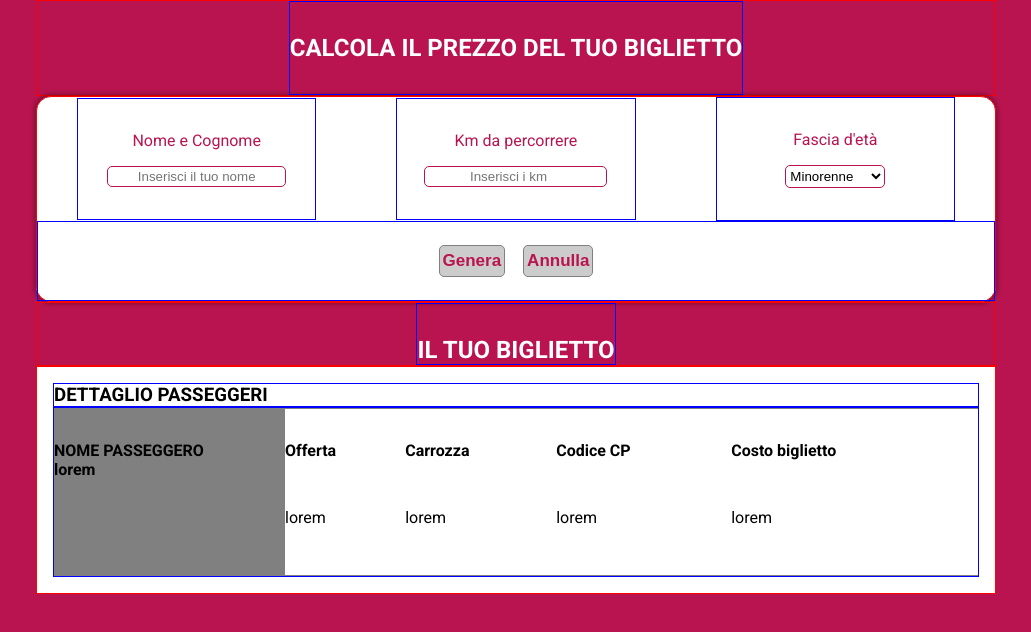
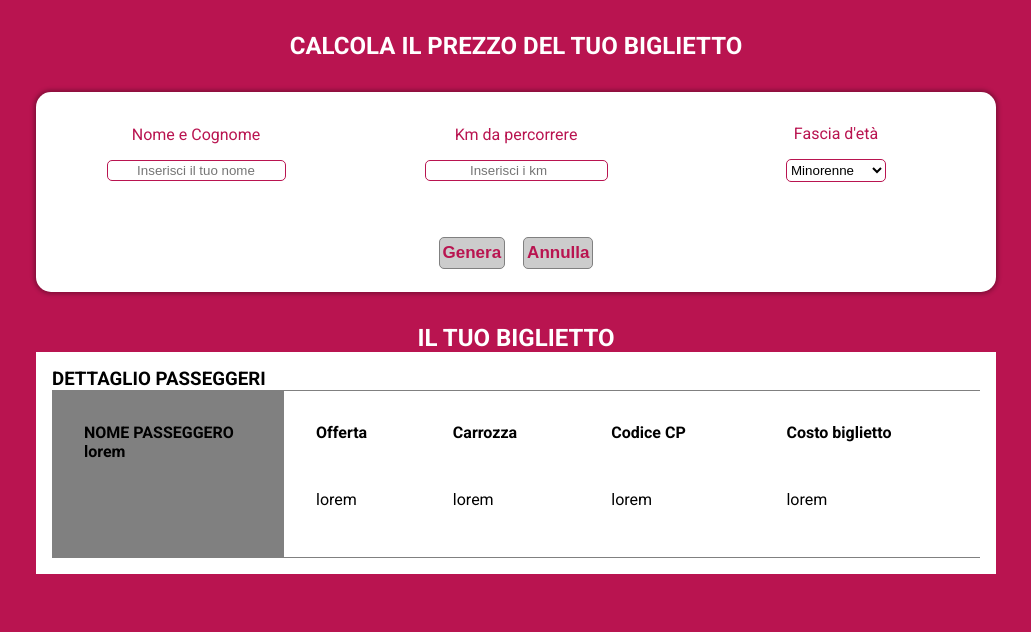
Before and after one commit to cromeo98/-js-biglietto-treno-form, a plain HTML site: page index.html in a window 1280 px wide. Shown: the whole page, without its empty margins (124-1155 px from the left). Drawn offline with Linux system fonts and the light colour scheme.

Commit message:
remove debug borders + add pad-left in td, th

```diff
--- a/css/framework.css
+++ b/css/framework.css
@@ -172,6 +172,22 @@
 }
 .pr-1rem{
     padding-right: 1rem;
+}
+
+.pl-5rem{
+    padding-left: 5rem;
+}
+.pl-4rem{
+    padding-left: 4rem;
+}
+.pl-3rem{
+    padding-left: 3rem;
+}
+.pl-2rem{
+    padding-left: 2rem;
+}
+.pl-1rem{
+    padding-left: 1rem;
 }
 
 .container-fluid{
@@ -696,10 +712,10 @@
 }
 
 /* debug */
-[class*="col"]{
+/* [class*="col"]{
     border: 1px solid blue;
 }
 
 .red-bord{
     border: 1px solid red;
-}
+} */
--- a/index.html
+++ b/index.html
@@ -102,18 +102,18 @@
                     <div class="col-xs-12">
                         <table>
                             <tr class="pt-3rem">
-                                <th class="pt-2rem txt-upp txt-lf grey-bg w-25x">Nome passeggero</th>
-                                <th class="pt-2rem txt-lf">Offerta</th>
-                                <th class="pt-2rem txt-lf">Carrozza</th>
-                                <th class="pt-2rem txt-lf">Codice CP</th>
-                                <th class="pt-2rem txt-lf">Costo biglietto</th>
+                                <th class="pt-2rem pl-2rem txt-upp txt-lf grey-bg w-25x">Nome passeggero</th>
+                                <th class="pt-2rem pl-2rem txt-lf">Offerta</th>
+                                <th class="pt-2rem pl-2rem txt-lf">Carrozza</th>
+                                <th class="pt-2rem pl-2rem txt-lf">Codice CP</th>
+                                <th class="pt-2rem pl-2rem txt-lf">Costo biglietto</th>
                             </tr>
                             <tr>
-                                <td class="txt-bold grey-bg w-25x">lorem</td>
-                                <td class="ptb-3rem">lorem</td>
-                                <td class="ptb-3rem">lorem</td>
-                                <td class="ptb-3rem">lorem</td>
-                                <td class="ptb-3rem">lorem</td>
+                                <td class="txt-bold grey-bg w-25x pl-2rem">lorem</td>
+                                <td class="ptb-3rem pl-2rem">lorem</td>
+                                <td class="ptb-3rem pl-2rem">lorem</td>
+                                <td class="ptb-3rem pl-2rem">lorem</td>
+                                <td class="ptb-3rem pl-2rem">lorem</td>
                             </tr>
                         </table>
                     </div>
```
